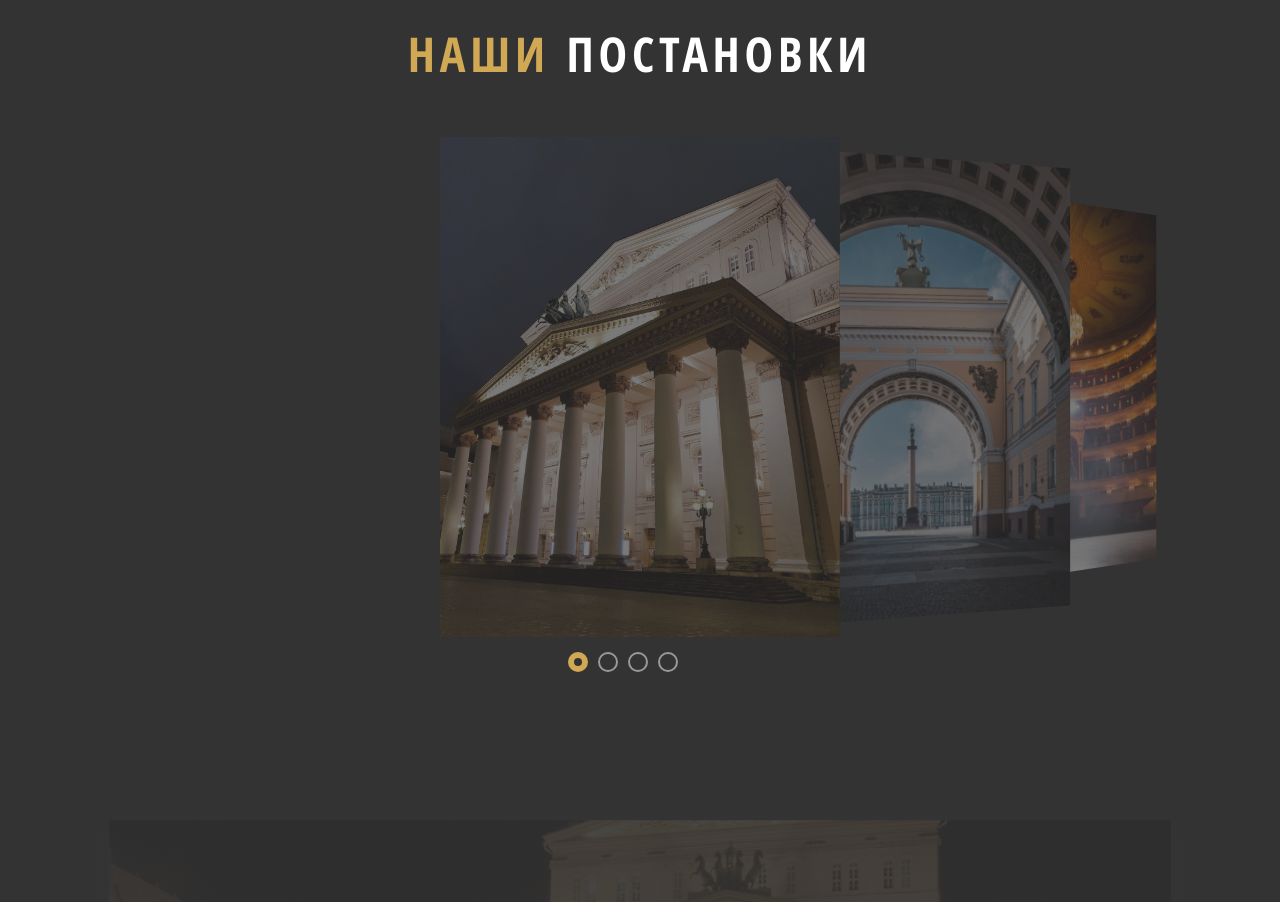
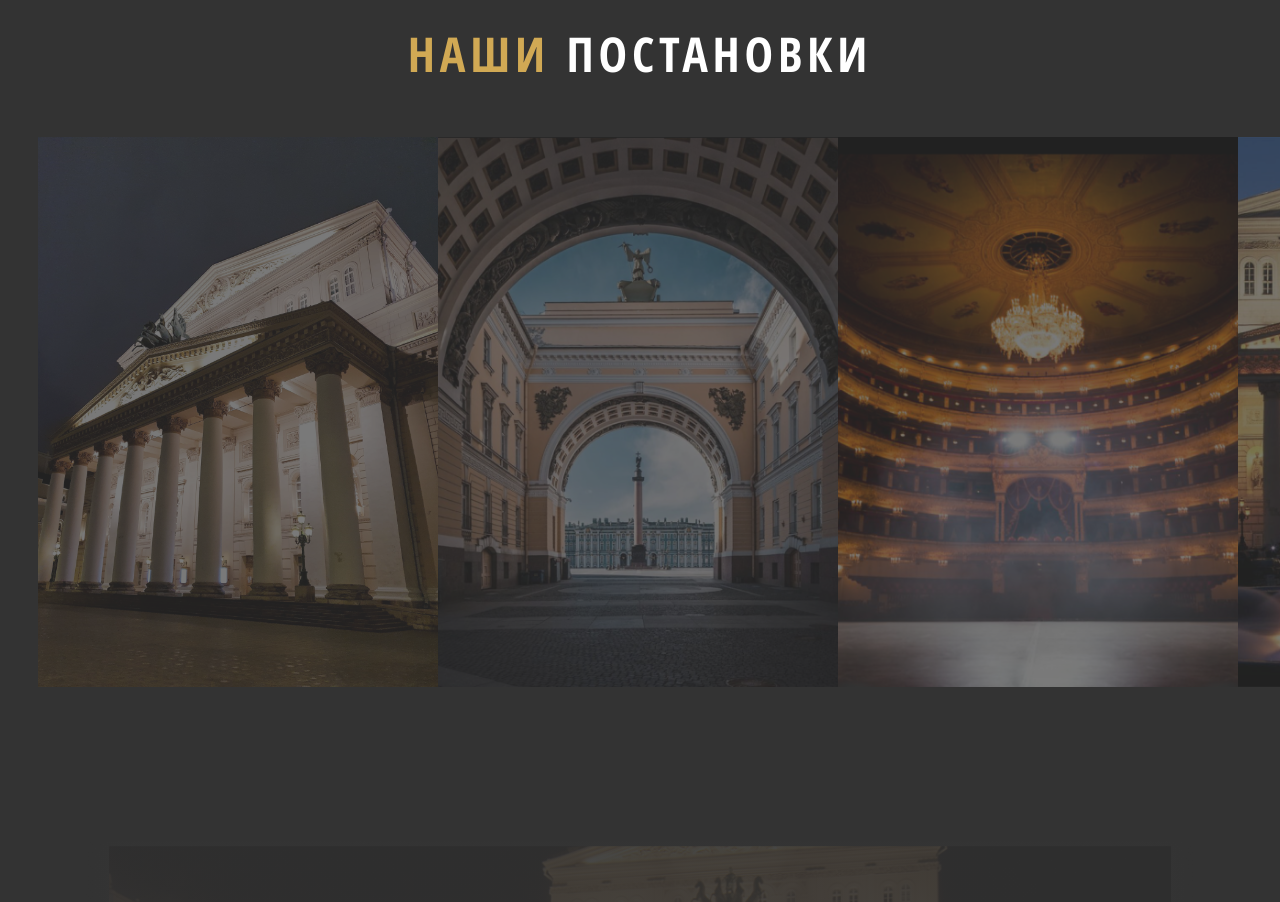
Before and after one commit to Viktory4121/web_big_theatre, a plain HTML site: page index.html in a window 1280 px wide. Shown: the part 1280-2182 px from the top of the page. Drawn offline with nearby package versions, Linux system fonts and the light colour scheme; a script that the page names is missing.

Commit message:
add & edit scroll-block

```diff
--- a/index.html
+++ b/index.html
@@ -9,7 +9,11 @@
     <!-- Styles -->
     <link rel="stylesheet" href="styles/style.css">
     <link rel="stylesheet" href="styles/style_slyder_button.css">
-    <link rel="stylesheet" href="styles/style_slyder_scroll.css">
+    <link rel="stylesheet" href="styles/style_scroll_block.css">
+
+    <!-- ВЕРСИЯ С 3Д СЛАЙДЕРОМ -->
+    <!-- <link rel="stylesheet" href="styles/style_slyder_scroll.css"> -->
+
     <!-- <link rel="stylesheet" href="styles/style_media.css"> -->
 
     <!-- Fonts -->
@@ -169,8 +173,9 @@
         <section class="performance-info total-center-flex">
             <h2><span>наши</span> постановки</h2>
 
-            <div class="slyder-grid">
 
+            <!-- ===========ВЕРСИЯ С 3Д СЛАЙДЕРОМ ============= -->
+            <!-- <div class="slyder-grid">
                 <input class="input-slyder" type="radio" name="position" checked />
                 <input class="input-slyder" type="radio" name="position" />
                 <input class="input-slyder" type="radio" name="position" />
@@ -193,7 +198,45 @@
                         <div class="slyder-scroll-item-grey"></div>
                     </div>
                 </div>
+            </div> -->
 
+
+
+            <div class="slyder-scroll flex">
+                <div id="slyde-s-1" class="slyder-scroll-item">
+                    <div class="slyder-scroll-item-grey"></div>
+                </div>
+
+                <div id="slyde-s-2" class="slyder-scroll-item">
+                    <div class="slyder-scroll-item-grey"></div>
+                </div>
+
+                <div id="slyde-s-3" class="slyder-scroll-item">
+                    <div class="slyder-scroll-item-grey"></div>
+                </div>
+
+                <div id="slyde-s-4" class="slyder-scroll-item">
+                    <div class="slyder-scroll-item-grey"></div>
+                </div>
+
+
+                <!-- дублирование -->
+
+                <div id="slyde-s-1" class="slyder-scroll-item">
+                    <div class="slyder-scroll-item-grey"></div>
+                </div>
+
+                <div id="slyde-s-2" class="slyder-scroll-item">
+                    <div class="slyder-scroll-item-grey"></div>
+                </div>
+
+                <div id="slyde-s-3" class="slyder-scroll-item">
+                    <div class="slyder-scroll-item-grey"></div>
+                </div>
+
+                <div id="slyde-s-4" class="slyder-scroll-item">
+                    <div class="slyder-scroll-item-grey"></div>
+                </div>
             </div>
         </section>
 
--- a/styles/style.css
+++ b/styles/style.css
@@ -33,6 +33,13 @@
 
 /* ====================================================================== */
 
+
+
+html,
+body {
+    width: 100%;
+    height: 100%;
+}
 
 
 
--- /dev/null
+++ b/styles/style_scroll_block.css
@@ -0,0 +1,100 @@
+/* * {
+    -ms-overflow-style: none;
+    scrollbar-color: transparent transparent;
+    scrollbar-width: 0px;
+}
+
+*::-webkit-scrollbar {
+    width: 0;
+}
+
+*::-webkit-scrollbar-track {
+    background: transparent;
+}
+
+*::-webkit-scrollbar-thumb {
+    background: transparent;
+    border: none;
+} */
+
+
+
+/* ============================================== */
+
+
+
+.slyder-scroll::-webkit-scrollbar {
+    width: 10px;               /* ширина scrollbar */
+}
+.slyder-scroll::-webkit-scrollbar-track {
+    /* background: orange;  */       /* цвет дорожки */
+}
+.slyder-scroll::-webkit-scrollbar-thumb {
+    background-color: rgba(51, 51, 51);    /* цвет плашки */
+    border-radius: 15px;       /* закругления плашки */
+    border: 3px solid rgb(165, 165, 165);  /* padding вокруг плашки */
+}
+
+.slyder-scroll::-webkit-scrollbar-thumb:hover{
+    border: 3px solid #D1A954;
+}
+
+
+
+/* ============================================== */
+
+
+
+.slyder-scroll {
+    flex-direction: row;
+    /* height: 100%; */
+    margin-left: 150px;
+    margin-right: 100px;
+    overflow-x: scroll;
+    padding-bottom: 2vw;
+    /* scroll-behavior: smooth;
+    scroll-snap-type: x mandatory; */
+    width: 100%;
+}
+
+.slyder-scroll-item {
+    height: 550px;
+    min-width: 400px;
+}
+
+.slyder-scroll-item-grey {
+    background: rgba(51, 51, 51);
+    height: 100%;
+    opacity: 0.65;
+    width: 100%;
+    z-index: 2;
+}
+
+.slyder-scroll-item:hover .slyder-scroll-item-grey {
+    cursor: pointer;
+    opacity: 0;
+}
+
+
+
+/* ================================================= */
+
+#slyde-s-1{
+    background: url(../images/постановка1.png) no-repeat center center;
+    background-size: cover;
+}
+
+#slyde-s-2{
+    background: url(../images/постановка2.png) no-repeat center center;
+    background-size: cover;
+}
+
+#slyde-s-3{
+    background: url(../images/постановка3.png) no-repeat center center;
+    background-size: cover;
+}
+
+#slyde-s-4{
+    background: url(../images/постановка4.png) no-repeat center center;
+    background-size: cover;
+}
```
